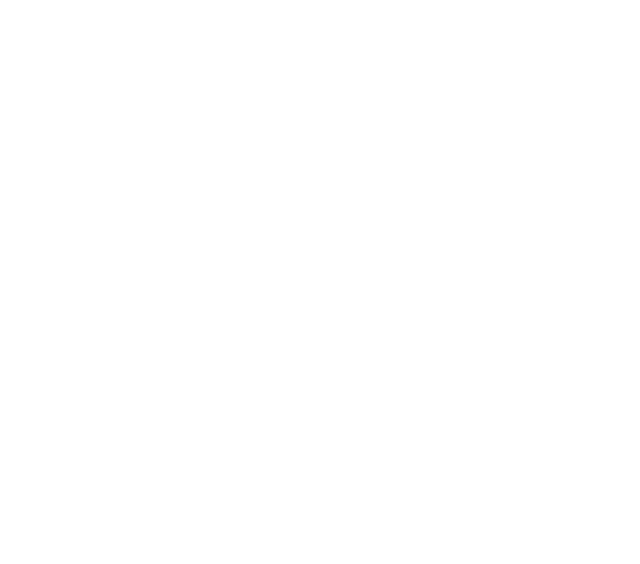
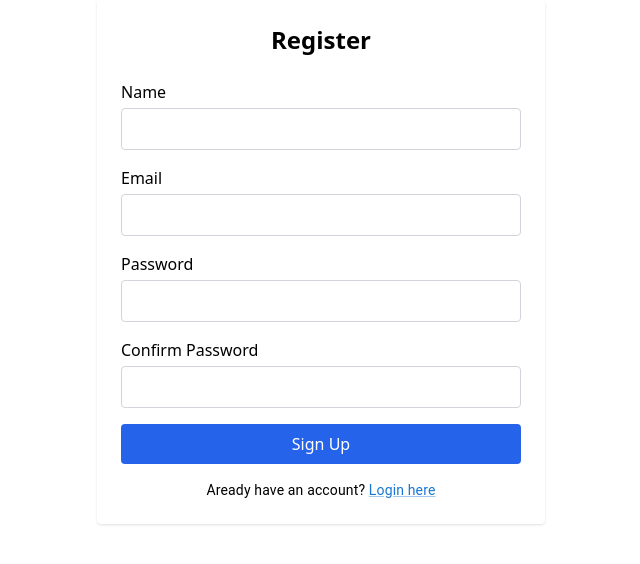
Before and after one commit to kout19/Book_Rental, a React (Vite) app in the folder frontend/: page /register in a window 1280 px wide. Before the commit this address had no page. Shown: the top 564 px of the page, without its empty margins (319-959 px from the left). Built offline with nearby package versions, Linux system fonts and the light colour scheme.

Commit message:
settingup Firebase Authnitication and addin Admin dashboard

```diff
--- a/frontend/src/App.jsx
+++ b/frontend/src/App.jsx
@@ -1,7 +1,7 @@
 import { Routes, Route, Navigate } from 'react-router-dom'
 import Landing from './pages/Landing'
 import Login from './Auth/Login'
-// import Register from './auth/Register'
+import Register from './Auth/Register'
 // import Dashboard from './pages/Dashboard'
 // import Books from './pages/Books'
 // import AdminPanel from './pages/AdminPanel'
@@ -12,8 +12,9 @@ function App() {
     <Routes>
    <Route path="/" element={<Landing />} />
    <Route path="/login" element={<Login />} />
+    <Route path="/register" element={<Register />} />
   {/*
-      <Route path="/register" element={<Register />} />
+
       <Route path="/dashboard" element={<Dashboard />} />
       <Route path="/books" element={<Books />} />
       <Route path="/admin" element={<AdminPanel />} />
--- a/frontend/src/Auth/Login.jsx
+++ b/frontend/src/Auth/Login.jsx
@@ -14,8 +14,45 @@ import { loginSchema } from '../utils/validationSchema'
 import { useState } from 'react'
 import { useNavigate, Link as RouterLink } from 'react-router-dom'
 import axios from 'axios'
-import { useAuth } from '../context/AuthContext'
+import { signInWithPopup } from 'firebase/auth';
+import { auth, googleProvider, githubProvider } from '../firebase/firebase';
+import { useAuth } from '../context/AuthContext';
 
+const handleGoogleLogin = async () => {
+  try {
+    const result = await signInWithPopup(auth, googleProvider);
+    const user = result.user;
+    const token = await user.getIdToken();
+    const userData = {
+      email: user.email,
+      name: user.displayName,
+      role: 'user', // Default role, adjust as needed
+      token: token,
+    };
+    console.log("Google login successful:", userData);
+  }catch (error) {
+    console.error("Google login failed:", error);
+    throw error; // Re-throw to handle in the calling function
+  }
+}
+const handleGithubLogin =async()=>{
+  try{
+    const result = await signInWithPopup(auth, githubProvider);
+    const user = result.user;
+    const token = await user.getIdToken();
+    const userData = {
+      email: user.email,
+      name: user.displayName,
+      role: 'user', // Default role, adjust as needed
+      token: token,
+    };
+    console.log("Github login successful:", userData);
+
+  }catch(error){
+    console.log("Github login failed:", error);
+    throw error; // Re-throw to handle in the calling function
+  }
+}
 export default function Login() {
   const navigate = useNavigate();
   const { login } = useAuth();
@@ -94,6 +131,29 @@ export default function Login() {
           </Link>
         </Typography>
       </Box>
+       <button onClick={handleGoogleLogin} type='button'
+         className="flex items-center justify-center gap-3 w-full max-w-sm px-4 py-2 border border-gray-300 rounded-md shadow-sm hover:shadow-md hover:bg-gray-50 transition duration-200">
+           <img
+           src="https://www.svgrepo.com/show/475656/google-color.svg"
+           alt="Google"
+           className="w-5 h-5"
+           />
+        <span className="text-sm font-medium text-gray-700">
+          Sign in with Google
+        </span>
+        </button>
+        <button onClick={handleGithubLogin} type='button'
+         className="flex items-center justify-center gap-3 w-full max-w-sm px-4 py-2 border border-gray-300 rounded-md shadow-sm hover:shadow-md hover:bg-gray-50 transition duration-200 mt-2">
+           <img
+            src="https://cdn.simpleicons.org/github/000000"
+            alt="Github"
+            className="w-5 h-5"
+          />
+        <span className="text-sm font-medium text-gray-700">
+          Sign in with Github
+        </span>
+        </button>
     </Container>
+
   )
 }
--- a/frontend/src/Auth/Register.jsx
+++ b/frontend/src/Auth/Register.jsx
@@ -0,0 +1,130 @@
+import {
+  Typography,
+  Link,
+} from '@mui/material'
+import { useForm } from 'react-hook-form';
+import { zodResolver } from '@hookform/resolvers/zod';
+import { registerSchema } from '../utils/validationSchema';
+import { useNavigate, Link as RouterLink } from 'react-router-dom';
+import { getAuth, createUserWithEmailAndPassword, sendEmailVerification } from 'firebase/auth'
+import { getFirestore, doc, setDoc, serverTimestamp } from 'firebase/firestore'
+import {app} from '../firebase/firebase';
+const auth = getAuth(app);
+const db = getFirestore(app);
+// Function to handle user registration
+const handleRegister =async (data) =>{
+    try{
+       const res = await createUserWithEmailAndPassword(auth, data.email, data.password);
+       const user = res.user;
+        await sendEmailVerification(user, {
+            url: 'http://localhost:3000/verify-email', // Adjust this URL to your verification page
+        });
+        console.log("verification link sent");
+        await setDoc(doc(db, 'users', user.uid), {
+            name: data.name,
+            email: data.email,
+            role: 'user', // Default role, adjust as needed
+            createdAt: serverTimestamp(),
+        });
+         alert("Registration successful! Please check your email to verify your account.");
+        const token = await user.getIdToken();
+        const userData = {
+            email: user.email,
+            name: data.name,
+            role: 'user', // Default role, adjust as needed
+            token: token,
+        };
+        console.log("Registration successful:", userData);
+        return userData; // Return user data for further processing if needed
+    }catch(error){
+        console.error("Registration failed:", error);
+        throw error; // Re-throw to handle in the calling function
+    }
+}
+
+export default function Register() {
+  const {
+    register,
+    handleSubmit,
+    formState: { errors },
+  } = useForm({
+    resolver: zodResolver(registerSchema),
+  });
+
+  const onSubmit = async (data) => {
+    try {
+    const userData = await handleRegister(data);
+    console.log('Form Data:', userData);
+    }catch (error) {
+      console.error('Error submitting form:', error.message);
+    }
+
+    // Handle registration (e.g., Firebase or your backend API)
+  };
+
+  return (
+    <div className="max-w-md mx-auto p-6 bg-white rounded shadow">
+      <h2 className="text-2xl font-semibold mb-6 text-center">Register</h2>
+      <form onSubmit={handleSubmit(onSubmit)} className="space-y-4">
+
+        {/* Name Field */}
+        <div>
+          <label className="block mb-1 font-medium">Name</label>
+          <input
+            type="text"
+            {...register('name')}
+            className="w-full border border-gray-300 px-3 py-2 rounded"
+          />
+          {errors.name && <p className="text-red-500 text-sm">{errors.name.message}</p>}
+        </div>
+
+        {/* Email Field */}
+        <div>
+          <label className="block mb-1 font-medium">Email</label>
+          <input
+            type="email"
+            {...register('email')}
+            className="w-full border border-gray-300 px-3 py-2 rounded"
+          />
+          {errors.email && <p className="text-red-500 text-sm">{errors.email.message}</p>}
+        </div>
+
+        {/* Password Field */}
+        <div>
+          <label className="block mb-1 font-medium">Password</label>
+          <input
+            type="password"
+            {...register('password')}
+            className="w-full border border-gray-300 px-3 py-2 rounded"
+          />
+          {errors.password && <p className="text-red-500 text-sm">{errors.password.message}</p>}
+        </div>
+
+        {/* Confirm Password Field */}
+        <div>
+          <label className="block mb-1 font-medium">Confirm Password</label>
+          <input
+            type="password"
+            {...register('confirmPassword')}
+            className="w-full border border-gray-300 px-3 py-2 rounded"
+          />
+          {errors.confirmPassword && <p className="text-red-500 text-sm">{errors.confirmPassword.message}</p>}
+        </div>
+
+        {/* Submit Button */}
+        <button
+          type="submit"
+          className="w-full bg-blue-600 hover:bg-blue-700 text-white py-2 rounded"
+        >
+          Sign Up
+        </button>
+        <Typography variant="body2" align="center" sx={{ mt: 2 }}>
+          Aready have an account?{' '}
+          <Link component={RouterLink} to="/login">
+            Login here
+          </Link>
+        </Typography>
+      </form>
+    </div>
+  );
+}
--- a/frontend/src/firebase/firebase.js
+++ b/frontend/src/firebase/firebase.js
@@ -0,0 +1,22 @@
+// Import the functions you need from the SDKs you need
+import { initializeApp } from "firebase/app";
+import { getAnalytics } from "firebase/analytics";
+import {getAuth, GoogleAuthProvider, GithubAuthProvider, FacebookAuthProvider, TwitterAuthProvider} from "firebase/auth";
+const firebaseConfig = {
+  apiKey: "AIzaSyDJx75gGFLS8GrWpu8nTztoSj51S48pL6Y",
+  authDomain: "book-rental-project.firebaseapp.com",
+  projectId: "book-rental-project",
+  storageBucket: "book-rental-project.firebasestorage.app",
+  messagingSenderId: "514987540360",
+  appId: "1:514987540360:web:bb4152713d71ae0efdc43d",
+  measurementId: "G-ML12Y99QZ0"
+};
+
+// Initialize Firebase
+export const app = initializeApp(firebaseConfig);
+const analytics = getAnalytics(app);
+export const auth = getAuth(app);
+export const googleProvider = new GoogleAuthProvider();
+export const githubProvider = new GithubAuthProvider();
+export const facebookProvider = new FacebookAuthProvider();
+export const twitterProvider = new TwitterAuthProvider();
--- a/frontend/src/utils/validationSchema.jsx
+++ b/frontend/src/utils/validationSchema.jsx
@@ -3,7 +3,19 @@ export const loginSchema = z.object({
   email: z.string().email({ message: 'Invalid email' }),
   password: z.string().min(6, 'Password must be at least 6 characters'),
 })
-
-export const registerSchema = loginSchema.extend({
-  name: z.string().min(3, 'Name must be at least 3 characters'),
-});
+export const registerSchema = z
+  .object({
+    name: z.string().min(3, 'Name must be at least 3 characters'),
+    email: z.string().email({ message: 'Invalid email' }),
+    password: z.string().min(6, 'Password must be at least 6 characters'),
+    confirmPassword: z.string().min(6, 'Confirm password must be at least 6 characters'),
+  })
+  .superRefine(({ password, confirmPassword }, ctx) => {
+    if (password !== confirmPassword) {
+      ctx.addIssue({
+        code: 'custom',
+        path: ['confirmPassword'],
+        message: 'Passwords do not match',
+      });
+    }
+  });
```
Also changed, not shown: frontend/src/pages/admin/AdminDashboard.jsx (added), frontend/src/pages/admin/ManageBooks.jsx (added), frontend/src/pages/admin/Manageusers.jsx (added), frontend/src/pages/admin/Sidebar.jsx (added).
